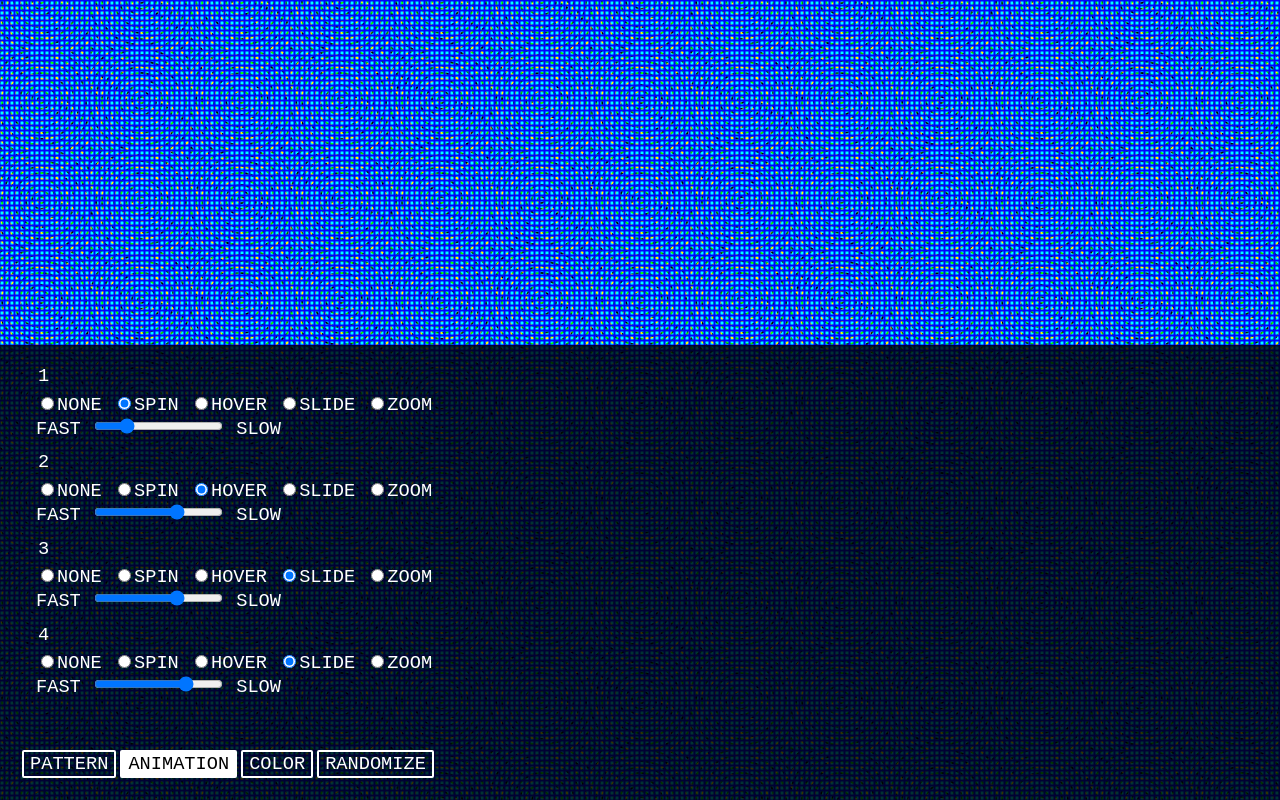
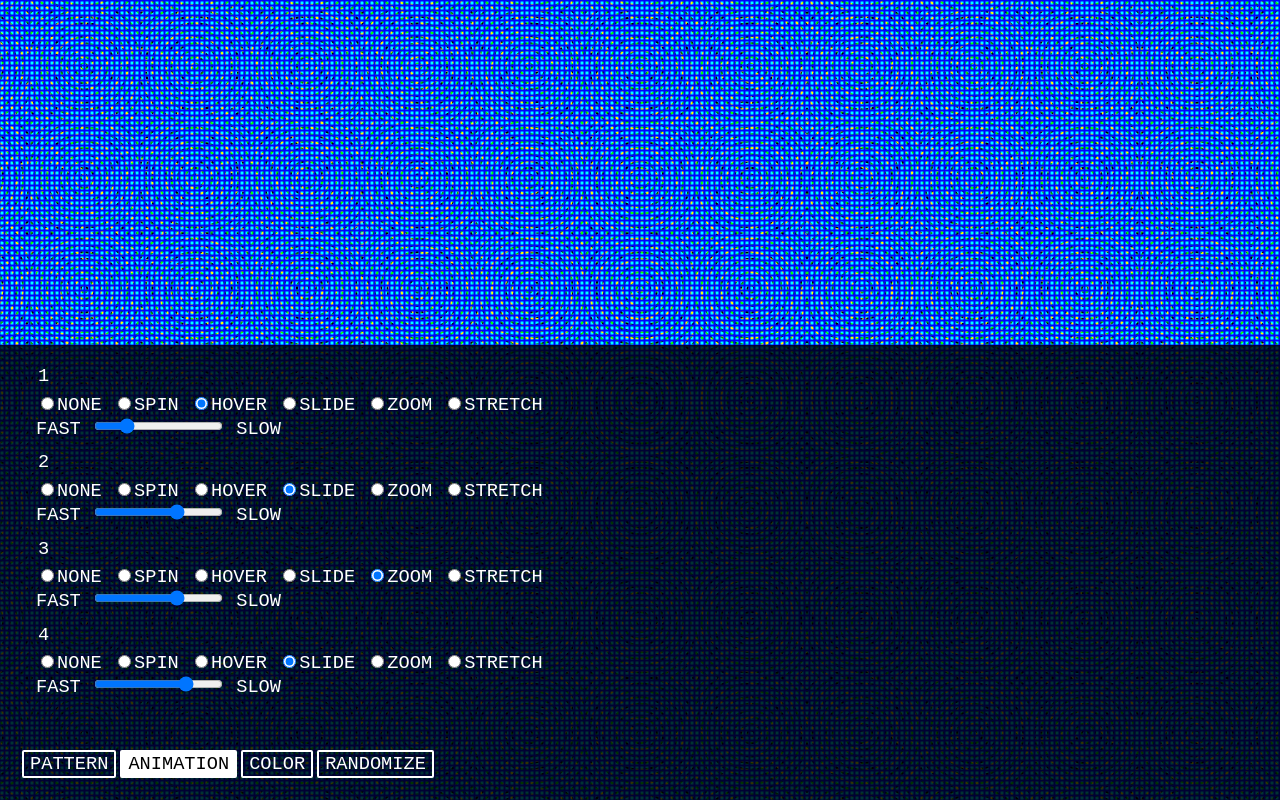
Before and after one commit to jayKayEss/moirescope, a React (Create React App) app: page / in a window 1280 px wide. Both pictures are taken after a click on the button "ANIMATION". Built offline with nearby package versions, Linux system fonts and the light colour scheme.

Commit message:
Add stretch animation

```diff
--- a/src/Constants.js
+++ b/src/Constants.js
@@ -24,14 +24,16 @@ const Constants = {
     Spin: 'spin',
     Hover: 'hover',
     Slide: 'slide',
-    Zoom: 'zoom'
+    Zoom: 'zoom',
+    Stretch: 'stretch'
   },
   Timing: {
     '': '',
     spin: 'linear',
     hover: 'linear',
     slide: 'ease-in-out',
-    zoom: 'ease-in-out'
+    zoom: 'ease-in-out',
+    stretch: 'ease-in-out'
   },
   Color: {
     White: '#fff',
--- a/src/Layer.css
+++ b/src/Layer.css
@@ -51,3 +51,15 @@
 		transform: scale(1);
 	}
 }
+
+@keyframes stretch {
+	from {
+		transform: scaleX(2) scaleY(1);
+	}
+	50% {
+		transform: scaleX(1) scaleY(2);
+	}
+	to {
+		transform: scaleX(2) scaleY(1);
+	}
+}
--- a/src/Palette/Animation.js
+++ b/src/Palette/Animation.js
@@ -16,6 +16,7 @@ class Animation extends Component {
                 <label><input type="radio" name={"animation_" + i} value={Constants.Animation.Hover} onChange={this.props.onAnimationChange(i)} checked={layer.animation === Constants.Animation.Hover} disabled={layer.type === Constants.Type.None}/>HOVER </label>
                 <label><input type="radio" name={"animation_" + i} value={Constants.Animation.Slide} onChange={this.props.onAnimationChange(i)} checked={layer.animation === Constants.Animation.Slide} disabled={layer.type === Constants.Type.None}/>SLIDE </label>
                 <label><input type="radio" name={"animation_" + i} value={Constants.Animation.Zoom} onChange={this.props.onAnimationChange(i)} checked={layer.animation === Constants.Animation.Zoom} disabled={layer.type === Constants.Type.None}/>ZOOM </label>
+                <label><input type="radio" name={"animation_" + i} value={Constants.Animation.Stretch} onChange={this.props.onAnimationChange(i)} checked={layer.animation === Constants.Animation.Stretch} disabled={layer.type === Constants.Type.None}/>STRETCH </label>
               </div>
 
               <div>
```
